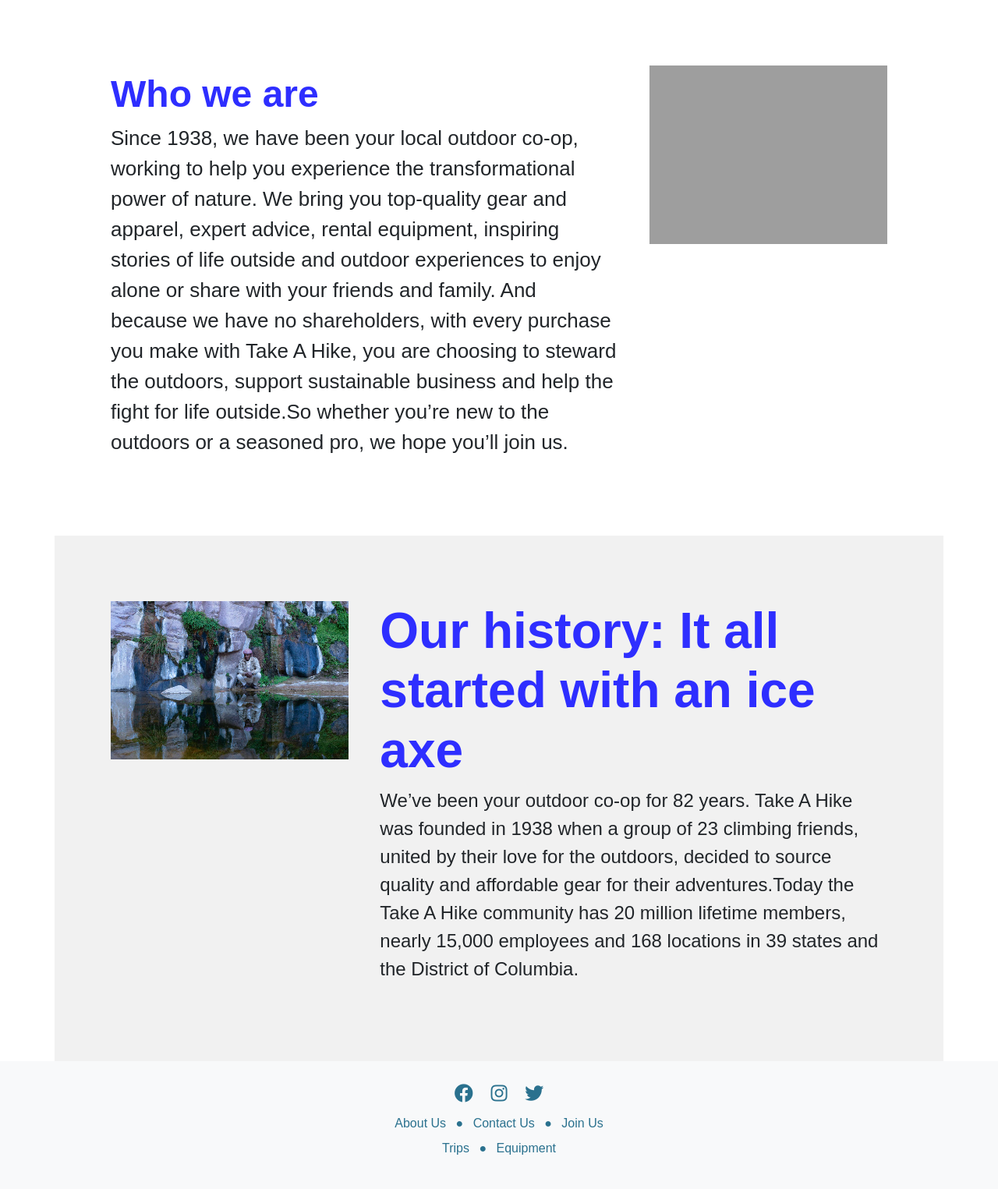
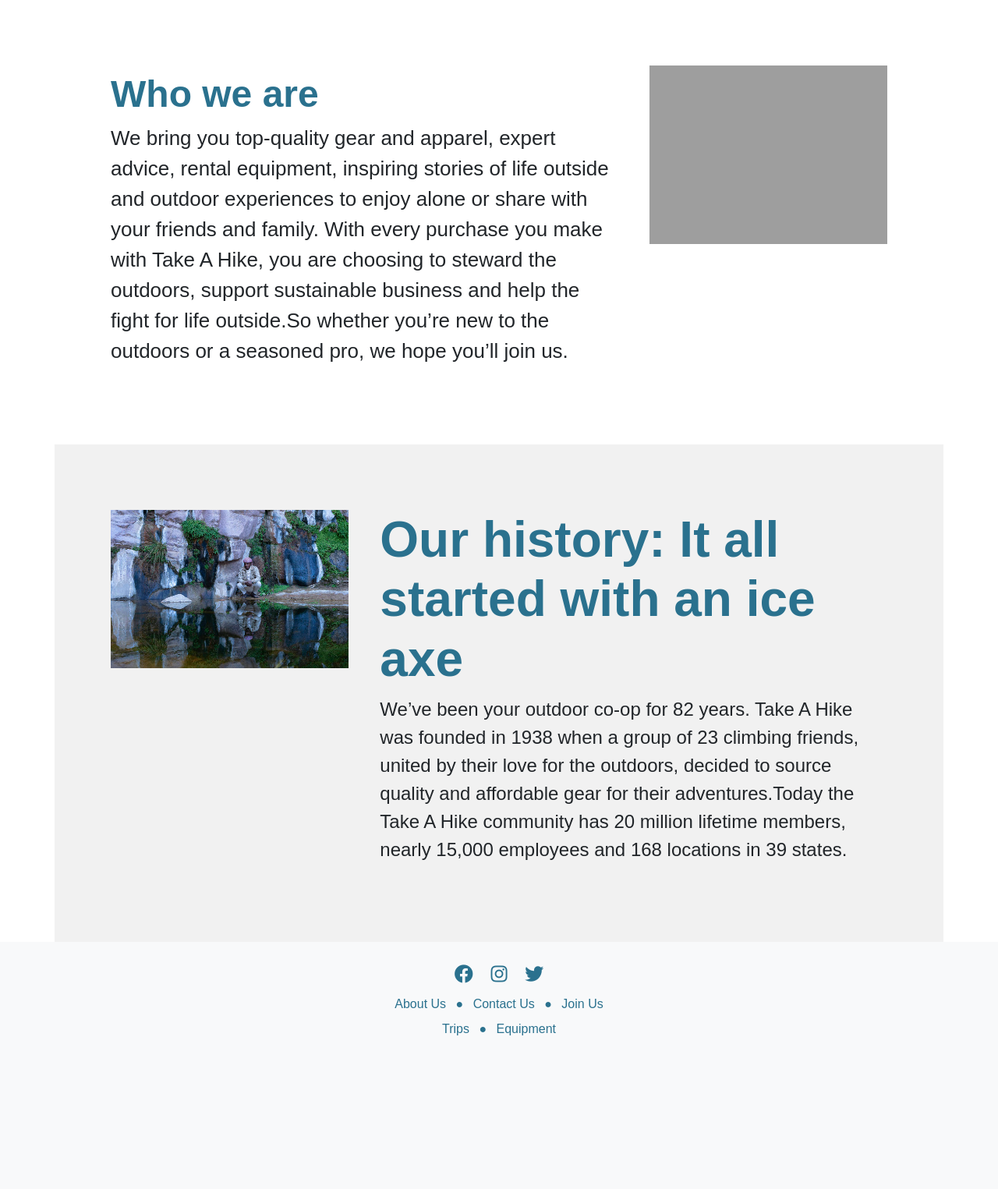
Before and after one commit to SamaRostom/Hiking-Project, a PHP site: page /AboutUs.php in a window 1280 px wide. Shown: the part 79-1604 px from the top of the page at 78% size. After the commit the page ends 1407 px from the top, so only its background shows below. Run offline with PHP 8.4, Linux system fonts and the light colour scheme; grey boxes are pictures that could not be loaded.

Commit message:
Update AboutUs.php

```diff
--- a/AboutUs.php
+++ b/AboutUs.php
@@ -65,8 +65,8 @@ img {
 @media screen and (max-width: 1000px) {
   .column-66,
   .column-33 {
-    width: 100%;
-    text-align: center;
+  width: 100%;
+  text-align: center;
   }
   img {
     margin: auto;
@@ -83,8 +83,8 @@ img {
   <div class="row">
     <div class="column-66">
       <h1 class="xlarge-font">
-      <h1 class="large-font" style="color:#2E2EFF;"><b>Who we are</b></h1>
-      <p><span style="font-size:26px">Since 1938, we have been your local outdoor co-op, working to help you experience the transformational power of nature. We bring you top-quality gear and apparel, expert advice, rental equipment, inspiring stories of life outside and outdoor experiences to enjoy alone or share with your friends and family. And because we have no shareholders, with every purchase you make with Take A Hike, you are choosing to steward the outdoors, support sustainable business and help the fight for life outside.So whether you’re new to the outdoors or a seasoned pro, we hope you’ll join us.
+      <h1 class="large-font" style="color:#2a718e;"><b>Who we are</b></h1>
+      <p><span style="font-size:26px">We bring you top-quality gear and apparel, expert advice, rental equipment, inspiring stories of life outside and outdoor experiences to enjoy alone or share with your friends and family. With every purchase you make with Take A Hike, you are choosing to steward the outdoors, support sustainable business and help the fight for life outside.So whether you’re new to the outdoors or a seasoned pro, we hope you’ll join us.
     </div>
     <div class="column-33">
         <img src="images/Bedouin.jpg" width="435" height="571">
@@ -98,9 +98,9 @@ img {
       <img src="images/hikingtrail.jpg" alt="App" width="335" height="471">
     </div>
     <div class="column-66">
-      <h1 class="xlarge-font" style="color:#2E2EFF;"><b>Our history: It all started with an ice axe</b></h1>
+      <h1 class="xlarge-font" style="color:#2a718e;"><b>Our history: It all started with an ice axe</b></h1>
       <!-- <h1 class="large-font" style="color:red;"><b>Our history: It all started with an ice axe</b></h1> -->
-      <p><span style="font-size:24px">We’ve been your outdoor co-op for 82 years. Take A Hike was founded in 1938 when a group of 23 climbing friends, united by their love for the outdoors, decided to source quality and affordable gear for their adventures.Today the Take A Hike community has 20 million lifetime members, nearly 15,000 employees and 168 locations in 39 states and the District of Columbia.</p>
+      <p><span style="font-size:24px">We’ve been your outdoor co-op for 82 years. Take A Hike was founded in 1938 when a group of 23 climbing friends, united by their love for the outdoors, decided to source quality and affordable gear for their adventures.Today the Take A Hike community has 20 million lifetime members, nearly 15,000 employees and 168 locations in 39 states.</p>
 <!--       <button class="button" style="background-color:red">Read More</button> -->
     </div>
   </div>
```
